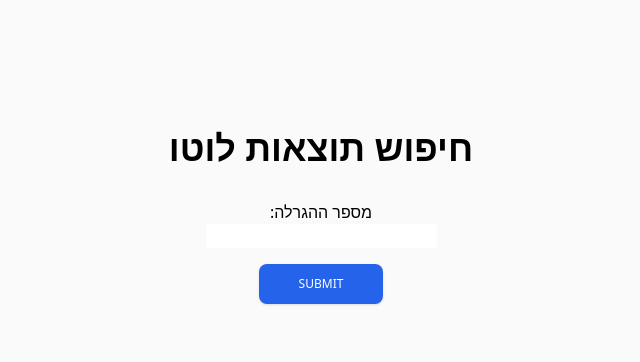
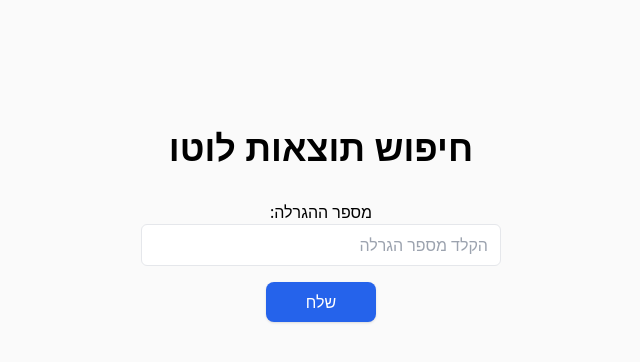
Before and after one commit to xshapira/scraping-lottery-results, a Django app: page /review-lottery-results/ in a window 1280 px wide. Shown: the top 362 px of the page, without its empty margins (319-959 px from the left). Run offline with Django 3.2, Linux system fonts and the light colour scheme; some libraries are stand-ins or nearby versions.

Commit message:
add styling to input field

```diff
--- a/templates/index.html
+++ b/templates/index.html
@@ -11,11 +11,15 @@
         <div class="w-full px-3">
           <label for="number">מספר ההגרלה:</label>
           <br/>
-          <input class="text-gray-800" type="text" id="number" name="number"/>
+          <input class="border rounded-md w-1/2 py-2 px-3 text-grey-darker"
+                 type="text"
+                 id="number"
+                 name="number"
+                 placeholder="הקלד מספר הגרלה"/>
           <br/>
-          <button class="block uppercase mx-auto shadow bg-blue-600 hover:bg-blue-700 focus:shadow-outline focus:outline-none text-white text-xs py-3 px-10 rounded-lg mt-4"
+          <button class="block mx-auto shadow bg-blue-600 hover:bg-blue-700 focus:shadow-outline focus:outline-none text-white py-2 px-10 rounded-lg mt-4 text-base"
                   type="submit">
-            Submit
+            שלח
           </button>
         </div>
       </div>
```
